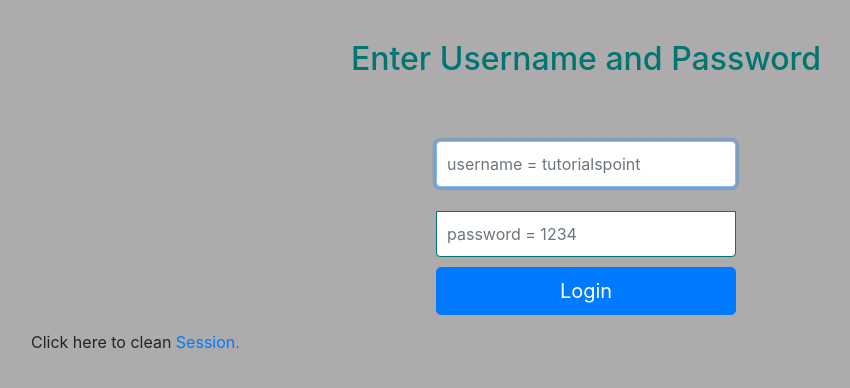
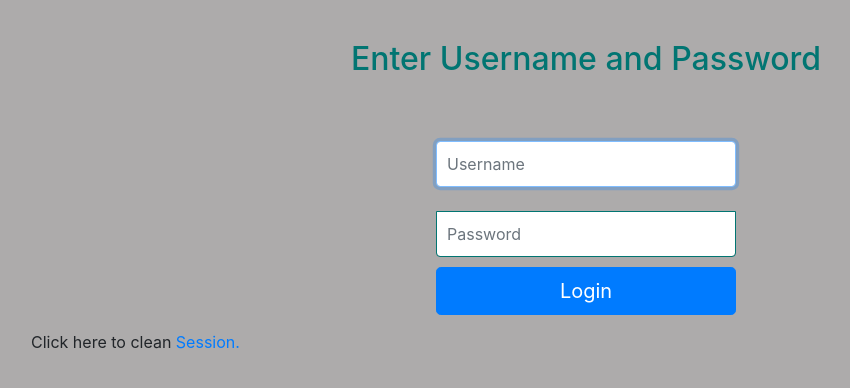
Before and after one commit to BitwiseOldOwl/WebappsProject5, a PHP site: page /login.php in a window 1280 px wide. Shown: the top 388 px of the page, without its empty margins (54-904 px from the left). Run offline with PHP 8.4, Linux system fonts and the light colour scheme; some libraries are stand-ins or nearby versions.

Commit message:
Edits To Login

```diff
--- a/login.php
+++ b/login.php
@@ -81,6 +81,8 @@
          <?php
             $msg = '';
 
+        //This chunk of code needs to be replaced with a check for our students' stuff
+
             if (isset($_POST['login']) && !empty($_POST['username'])
                && !empty($_POST['password'])) {
 
@@ -105,10 +107,10 @@
             ?>" method = "post">
             <h4 class = "form-signin-heading"><?php echo $msg; ?></h4>
             <input type = "text" class = "form-control"
-               name = "username" placeholder = "username = tutorialspoint"
+               name = "username" placeholder = "Username"
                required autofocus></br>
             <input type = "password" class = "form-control"
-               name = "password" placeholder = "password = 1234" required>
+               name = "password" placeholder = "Password" required>
             <button class = "btn btn-lg btn-primary btn-block" type = "submit"
                name = "login">Login</button>
          </form>
```
